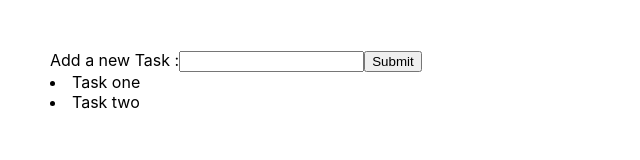
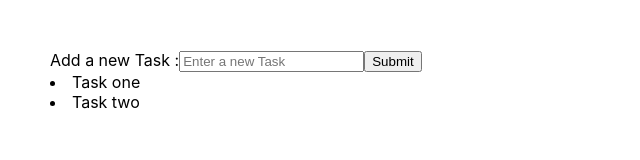
Before and after one commit to ali1129js/react-training, a React (Create React App) app: page / in a window 1280 px wide. Shown: the top 160 px of the page, without its empty margins (0-640 px from the left). Built offline with nearby package versions, Linux system fonts and the light colour scheme.

Commit message:
refactor

```diff
--- a/src/App.js
+++ b/src/App.js
@@ -1,10 +1,10 @@
-import SimpleTodos from "./examples/SimpleToDo";
+import Todos from "./examples/Todos/Todos";
 import "./app.css";
 
 const App = () => {
   return (
     <div className="App">
-      <SimpleTodos />
+      <Todos />
     </div>
   );
 };
--- a/src/examples/ClassBasedTodo.jsx
+++ b/src/examples/Todos/ClassBasedTodo.jsx
@@ -38,6 +38,7 @@ class ClassBasedTodo extends Component {
         Add a new Task :
         <input
           type="text"
+          placeholder="Enter a new Task"
           onChange={this.handleChange}
           value={this.state.inputValue}
         />
--- a/src/examples/SimpleToDo.jsx
+++ b/src/examples/Todos/Todos.jsx
@@ -1,6 +1,6 @@
 import ClassBasedTodo from "./ClassBasedTodo";
 
-const SimpleTodos = () => {
+const Todos = () => {
   return (
     <div className="container">
       <ClassBasedTodo />
@@ -8,4 +8,4 @@ const SimpleTodos = () => {
   );
 };
 
-export default SimpleTodos;
+export default Todos;
```
